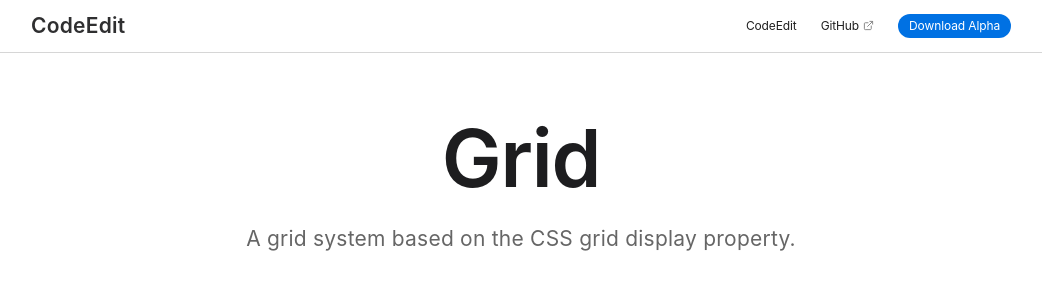
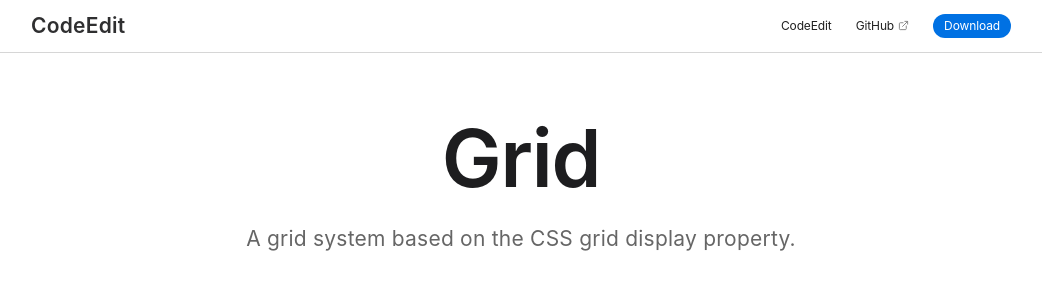
Before and after one commit to CodeEditApp/codeedit.app, a Next.js app: page /dev/grid in a window 1280 px wide. Shown: the top 300 px of the page, without its empty margins (119-1161 px from the left). Built offline with nearby package versions, Linux system fonts and the light colour scheme.

Commit message:
Update NextJS

```diff
--- a/components/common/Header.jsx
+++ b/components/common/Header.jsx
@@ -162,7 +162,7 @@ function Header() {
                 </label>
               </Action>
               <Action>
-                <Button href="https://github.com/CodeEditApp/CodeEdit/releases/latest" target="_blank" compact>Download Alpha</Button>
+                <Button href="https://github.com/CodeEditApp/CodeEdit/releases/latest" target="_blank" compact>Download</Button>
               </Action>
             </Actions>
           </Menu>
--- a/jsconfig.json
+++ b/jsconfig.json
@@ -7,7 +7,7 @@
        "@/hooks/*": ["./hooks/*"],
        "@/styles/*": ["./styles/*"],
        "@/utils/*": ["./utils/*"],
-       "@/assets/*": ["./assets/*"]
+       "@/assets/*": ["./assets/*"],
     }
   }
 }
--- a/package.json
+++ b/package.json
@@ -10,7 +10,7 @@
   "dependencies": {
     "@svgr/webpack": "^6.3.1",
     "globby": "13.1.2",
-    "next": "12.1.0",
+    "next": "^12.1.0",
     "prettier": "^2.5.1",
     "prop-types": "^15.8.1",
     "react": "17.0.2",
```
Also changed, not shown: 1 other file (tests, documents, lock files or other folders).
